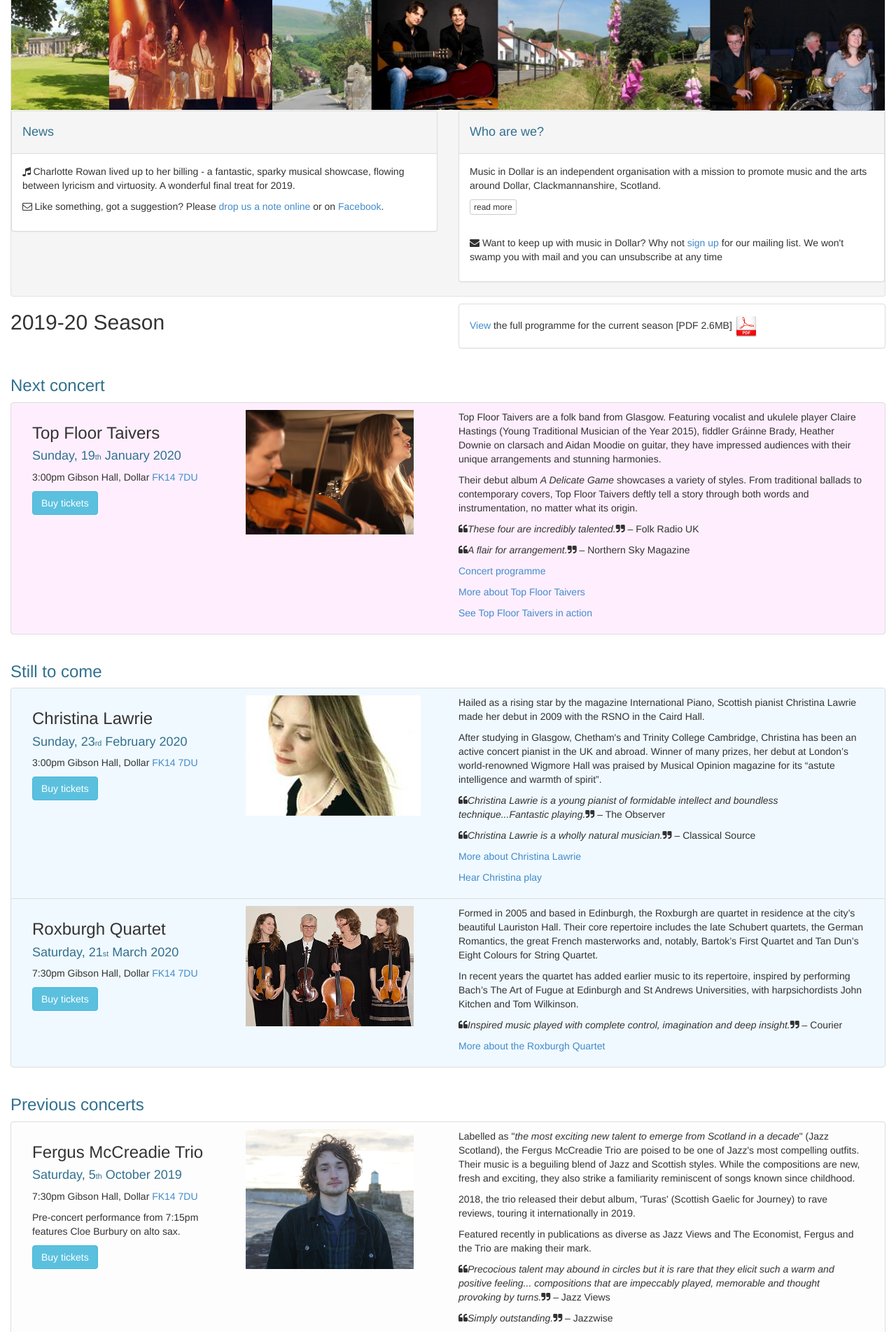
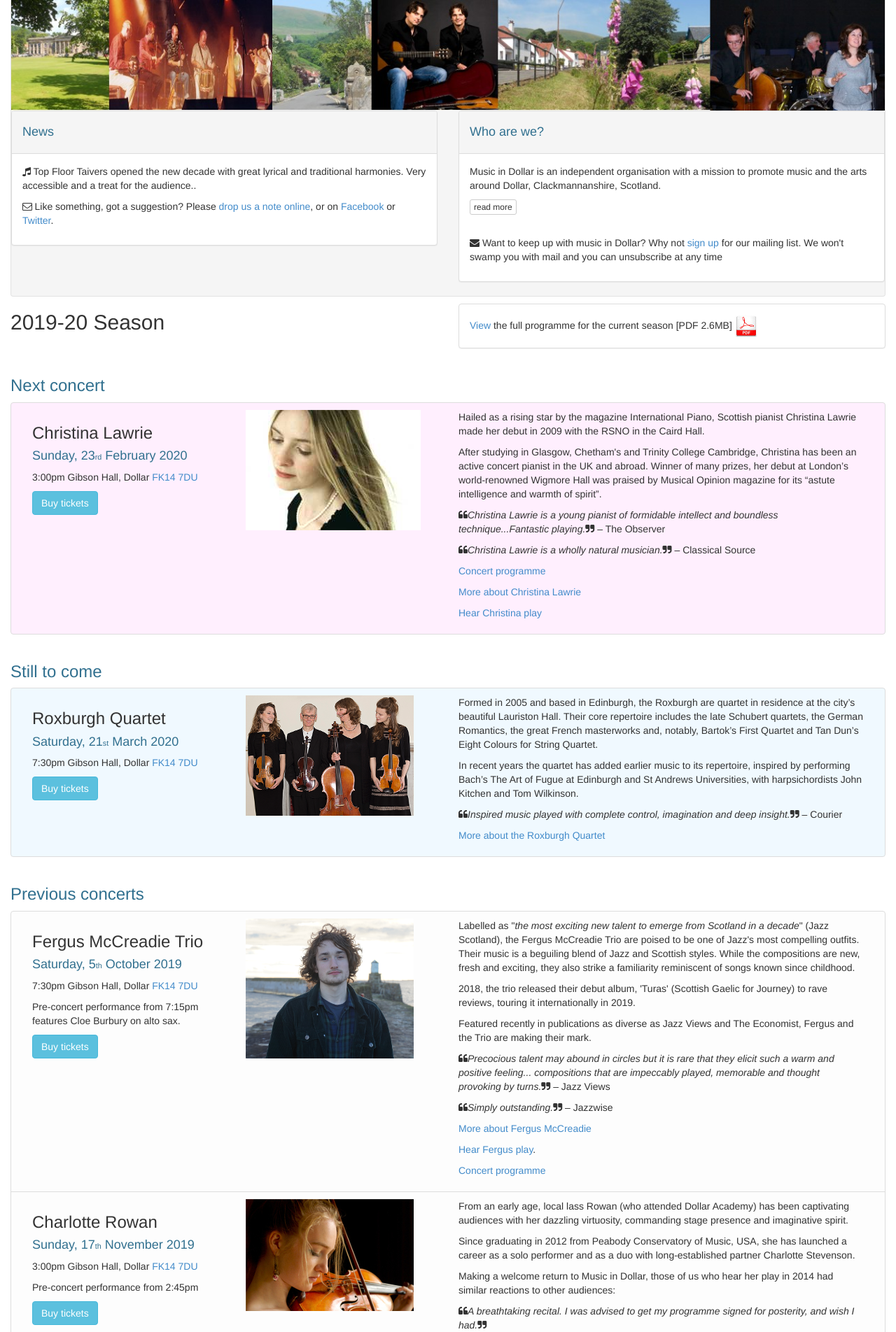
Before and after one commit to musicindollar/dmsweb, a PHP site: page / in a window 1280 px wide. Shown: the part 83-1987 px from the top of the page at 70% size. Run offline with PHP 8.4, Linux system fonts and the light colour scheme.

Commit message:
christina lawrie next and programme

```diff
--- a/index.php
+++ b/index.php
@@ -26,12 +26,12 @@ htmlHead($title);
                         <h4 class="text-info">News</h4>
                     </div>
                     <div class="panel-body">
-                        <p><span class="fa fa-music">&nbsp;</span>Charlotte Rowan lived up to her billing - a fantastic,
-                            sparky musical showcase, flowing between lyricism and virtuosity. A wonderful final treat
-                            for 2019.</p>
+                        <p><span class="fa fa-music">&nbsp;</span>Top Floor Taivers opened the new decade with great
+                            lyrical and traditional harmonies. Very accessible and a treat for the audience..</p>
                         <p><span class="fa fa-envelope-o">&nbsp;</span>Like something, got a suggestion? Please <a
-                                    href="contact.php">drop us a note online</a> or on
-                            <a href="https://www.facebook.com/MusicInDollar" target="_blank">Facebook</a>.</p>
+                                    href="contact.php">drop us a note online</a>, or on
+                            <a href="https://www.facebook.com/MusicInDollar" target="_blank">Facebook</a> or
+                            <a href="https://twitter.com/MusicInDollar" target="_blank">Twitter</a>.</p>
                         <!--                        <p><span class="fa fa-ticket">&nbsp;</span>It&#39;s not too late to take out a membership and-->
                         <!--                            save on this season&#39;s programme. Basic membership let&#39;s you pick and choose your-->
                         <!--                            concerts, at a cheaper price. And it helps Music in Dollar too.</p>-->
@@ -88,69 +88,7 @@ htmlHead($title);
         <div class="col-sm-12">
             <ul class="list-group">
 
-                <li class="clearfix list-group-item dms-list-item-next">
-                    <div class="col-sm-3">
-                        <h3>Top Floor Taivers</h3>
-                        <h4 class="text-info">
-                            Sunday, 19<span class="subscript">th</span> January 2020
-                        </h4>
-                        <p>3:00pm Gibson Hall, Dollar <a
-                                    href="https://www.google.co.uk/maps/place/Dollar+Academy/@56.1652588,-3.6761852,17z/data=!3m1!4b1!4m5!3m4!1s0x48862aa7490a4397:0x8adbca915a555cda!8m2!3d56.1652588!4d-3.6739965">FK14
-                                7DU</a></p>
-                        <!--                            <p>Pre-concert performance from 7:15pm</p>-->
-                        <div id="buytickettopfloortaivers">
-                            <a type="button" class="btn btn-info btn-blocks"
-                               href="http://www.wegottickets.com/event/483892"
-                               target="_blank">Buy tickets</a>
-                        </div>
-                    </div>
-                    <div class="col-sm-3">
-                        <img src="/image/1920/TopFloorTaivers3-sm.png"/>
-                    </div>
-                    <div class="col-sm-6">
-                        <p>Top Floor Taivers are a folk band from Glasgow. Featuring vocalist and ukulele
-                            player Claire Hastings (Young Traditional Musician of the Year 2015), fiddler Gráinne
-                            Brady, Heather Downie on clarsach and Aidan Moodie on guitar, they have
-                            impressed audiences with their unique arrangements and stunning harmonies.
-                        </p>
-                        <p>Their debut album <i>A Delicate Game</i> showcases a variety of styles. From
-                            traditional ballads to contemporary covers, Top Floor Taivers deftly tell a story
-                            through both words and instrumentation, no matter what its origin.</p>
-                        <p>
-                        <p><span class="fa fa-quote-left"></span><i>These four are incredibly talented.</i><span
-                                    class="fa fa-quote-right"></span>
-                            – Folk Radio UK</p>
-                        </p>
-                        <p><span class="fa fa-quote-left"></span><i>A flair for arrangement.</i><span
-                                    class="fa fa-quote-right"></span>
-                            – Northern Sky Magazine</p>
-                        </p>
-                        <a href="/season/1920/Programme-200119-TopFloorTaivers.pdf"
-                           target="_blank">Concert programme</a>
-                        </p>
-                        <p>
-                            <a href="https://www.facebook.com/TopFloorTaivers/"
-                               target="_blank">More about Top Floor Taivers</a>
-                        </p>
-                        <p><a href="https://www.youtube.com/watch?v=gi7HVQQ0isw" target="_blank">See Top Floor Taivers
-                                in action</a></p>
-                    </div>
-                </li>
-
-            </ul>
-        </div>
-    </div>
-
-    <div class="row">
-        <div class="col-sm-12">
-            <h3 class="text-info">Still to come</h3>
-        </div>
-    </div>
-    <div class="row">
-        <div class="col-sm-12">
-            <ul class="list-group">
-
-                <li class="clearfix list-group-item dms-list-item" id="ChristinaLawrie">
+                <li class="clearfix list-group-item dms-list-item-next" id="ChristinaLawrie">
                     <div class="col-sm-3">
                         <h3>Christina Lawrie</h3>
                         <h4 class="text-info">
@@ -187,9 +125,9 @@ htmlHead($title);
                                     class="fa fa-quote-right"></span>
                             – Classical Source</p>
                         </p>
-                        <!--                        <a href="/season/1920/Programme-190223-ChristinaLawrie.pdf"-->
-                        <!--                           target="_blank">Concert programme</a>-->
-                        <!--                        </p>-->
+                        <a href="/season/1920/Programme-200223-ChristinaLawrie.pdf"
+                           target="_blank">Concert programme</a>
+                        </p>
                         <p>
                             <a href="http://www.christinalawrie.co.uk/"
                                target="_blank">More about Christina Lawrie</a>
@@ -198,6 +136,19 @@ htmlHead($title);
                               target="_blank">Hear Christina play</a></p>
                     </div>
                 </li>
+
+            </ul>
+        </div>
+    </div>
+
+    <div class="row">
+        <div class="col-sm-12">
+            <h3 class="text-info">Still to come</h3>
+        </div>
+    </div>
+    <div class="row">
+        <div class="col-sm-12">
+            <ul class="list-group">
 
                 <li class="clearfix list-group-item dms-list-item" id="RoxburghQuartet">
                     <div class="col-sm-3">
@@ -354,6 +305,55 @@ htmlHead($title);
                     </div>
                 </li>
 
+                <li class="clearfix list-group-item dms-list-item-prev">
+                    <div class="col-sm-3">
+                        <h3>Top Floor Taivers</h3>
+                        <h4 class="text-info">
+                            Sunday, 19<span class="subscript">th</span> January 2020
+                        </h4>
+                        <p>3:00pm Gibson Hall, Dollar <a
+                                    href="https://www.google.co.uk/maps/place/Dollar+Academy/@56.1652588,-3.6761852,17z/data=!3m1!4b1!4m5!3m4!1s0x48862aa7490a4397:0x8adbca915a555cda!8m2!3d56.1652588!4d-3.6739965">FK14
+                                7DU</a></p>
+                        <!--                            <p>Pre-concert performance from 7:15pm</p>-->
+                        <div id="buytickettopfloortaivers">
+                            <a type="button" class="btn btn-info btn-blocks"
+                               href="http://www.wegottickets.com/event/483892"
+                               target="_blank">Buy tickets</a>
+                        </div>
+                    </div>
+                    <div class="col-sm-3">
+                        <img src="/image/1920/TopFloorTaivers3-sm.png"/>
+                    </div>
+                    <div class="col-sm-6">
+                        <p>Top Floor Taivers are a folk band from Glasgow. Featuring vocalist and ukulele
+                            player Claire Hastings (Young Traditional Musician of the Year 2015), fiddler Gráinne
+                            Brady, Heather Downie on clarsach and Aidan Moodie on guitar, they have
+                            impressed audiences with their unique arrangements and stunning harmonies.
+                        </p>
+                        <p>Their debut album <i>A Delicate Game</i> showcases a variety of styles. From
+                            traditional ballads to contemporary covers, Top Floor Taivers deftly tell a story
+                            through both words and instrumentation, no matter what its origin.</p>
+                        <p>
+                        <p><span class="fa fa-quote-left"></span><i>These four are incredibly talented.</i><span
+                                    class="fa fa-quote-right"></span>
+                            – Folk Radio UK</p>
+                        </p>
+                        <p><span class="fa fa-quote-left"></span><i>A flair for arrangement.</i><span
+                                    class="fa fa-quote-right"></span>
+                            – Northern Sky Magazine</p>
+                        </p>
+                        <a href="/season/1920/Programme-200119-TopFloorTaivers.pdf"
+                           target="_blank">Concert programme</a>
+                        </p>
+                        <p>
+                            <a href="https://www.facebook.com/TopFloorTaivers/"
+                               target="_blank">More about Top Floor Taivers</a>
+                        </p>
+                        <p><a href="https://www.youtube.com/watch?v=gi7HVQQ0isw" target="_blank">See Top Floor Taivers
+                                in action</a></p>
+                    </div>
+                </li>
+
             </ul>
         </div>
     </div>
```
Also changed, not shown: 1 other file.
